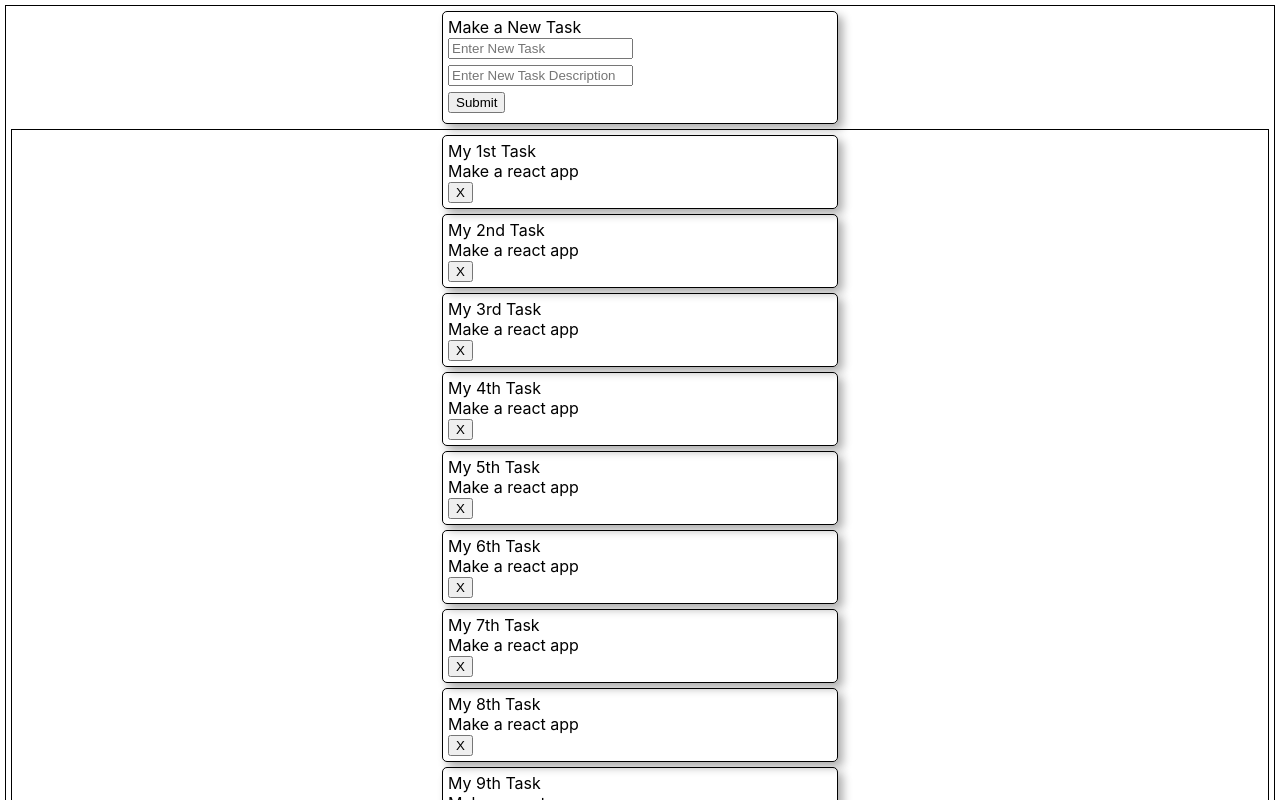
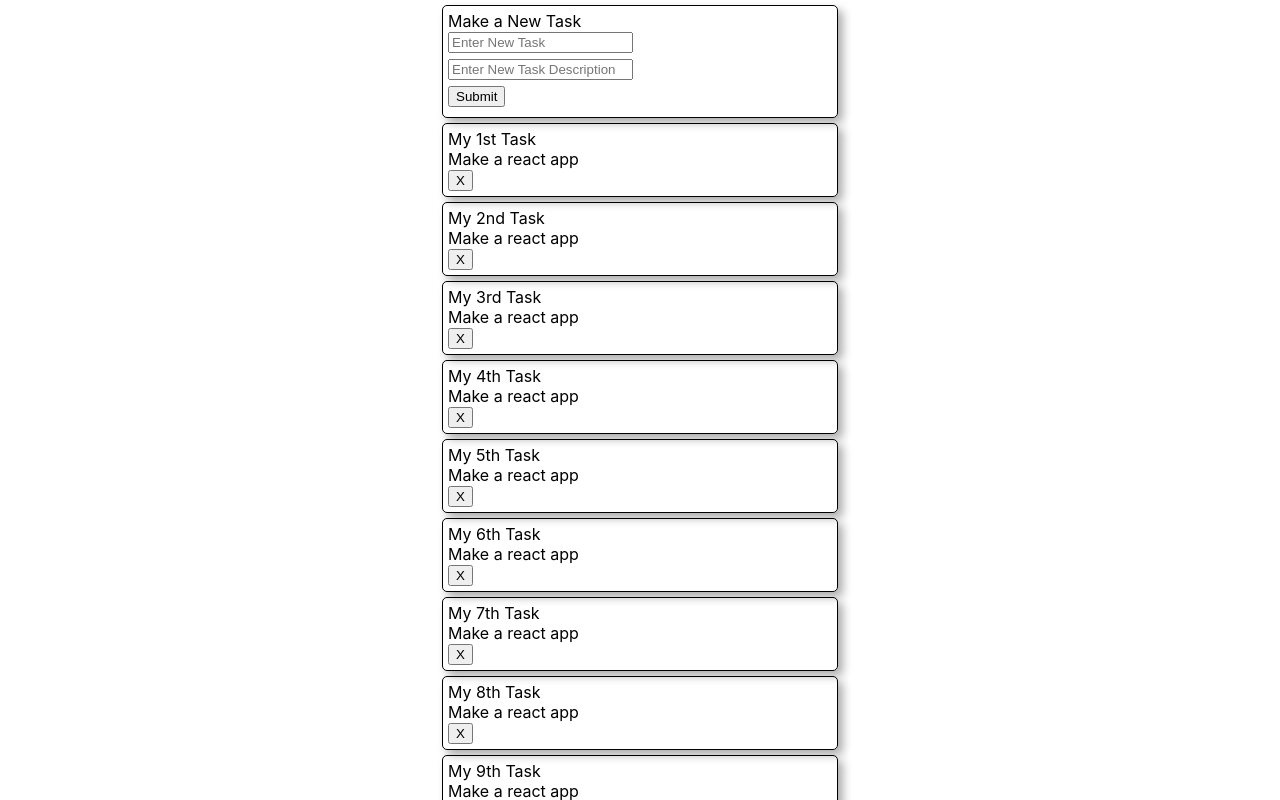
Before and after one commit to wukrit/react-to-do-list, a React (Create React App) app: page / in a window 1280 px wide. Shown: the top 800 px of the page. Built offline with nearby package versions, Linux system fonts and the light colour scheme.

Commit message:
minor styling fixes

```diff
--- a/src/List/List.css
+++ b/src/List/List.css
@@ -1,8 +1,9 @@
 .list-box {
-    margin-left: auto;
-    margin-right: auto;
+    margin: 5px auto 5px auto;
     max-width: 30vw;
     padding: 5px;
+    border-style: solid;
+    border-width: 1px;
     border-radius: 5px;
     -webkit-box-shadow: 5px 5px 10px 0px rgba(173,173,173,1);
     -moz-box-shadow: 5px 5px 10px 0px rgba(173,173,173,1);
@@ -20,7 +21,7 @@
 
 .selected {
     padding: 20px;
-    background-color: green;
+    background-color: slategray;
 }
 
 .over {
--- a/src/index.css
+++ b/src/index.css
@@ -12,8 +12,8 @@ code {
     monospace;
 }
 
-div {
+/* div {
   border-style: solid;
   border-width: 1px;
   margin: 5px;
-}
+} */
```
